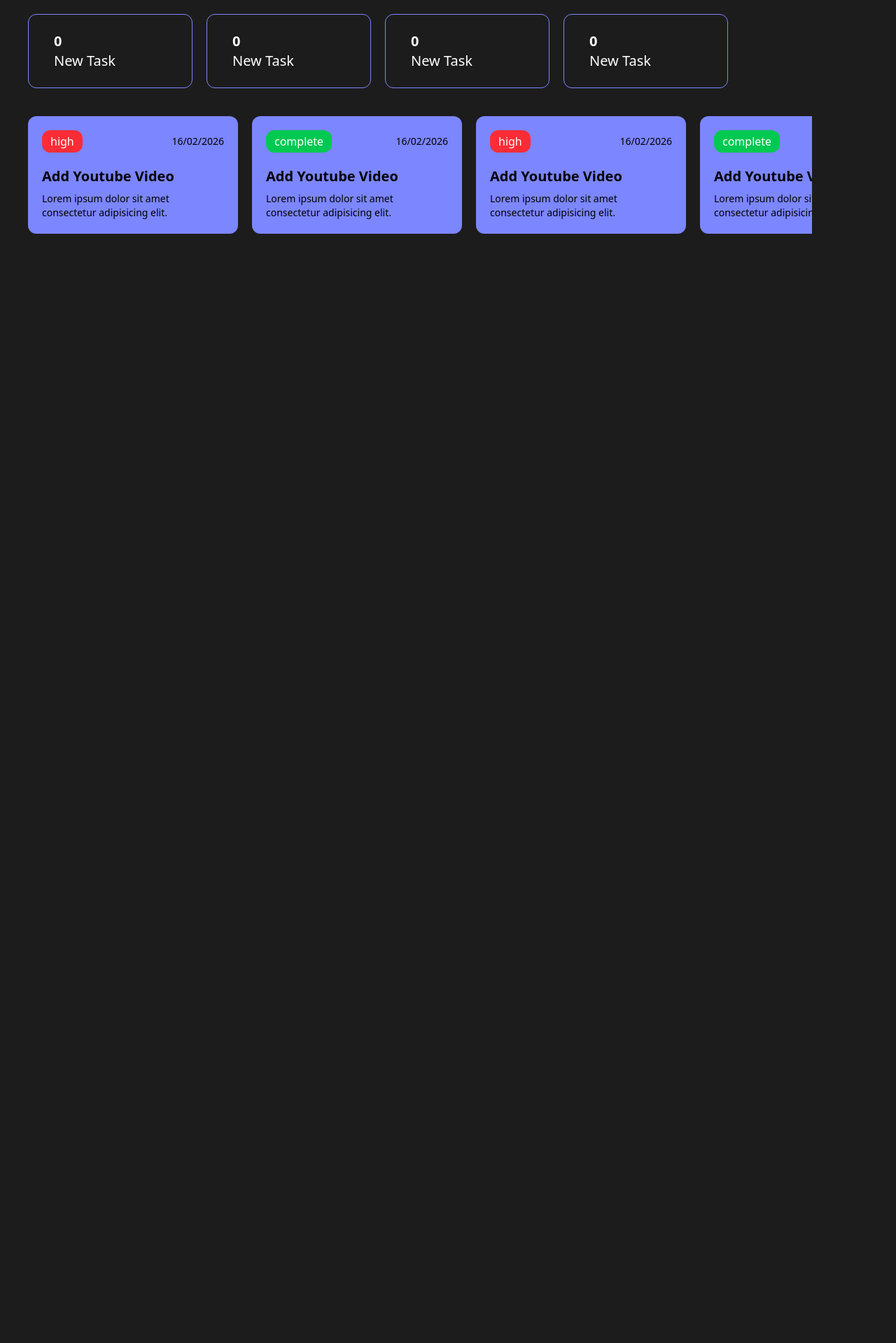
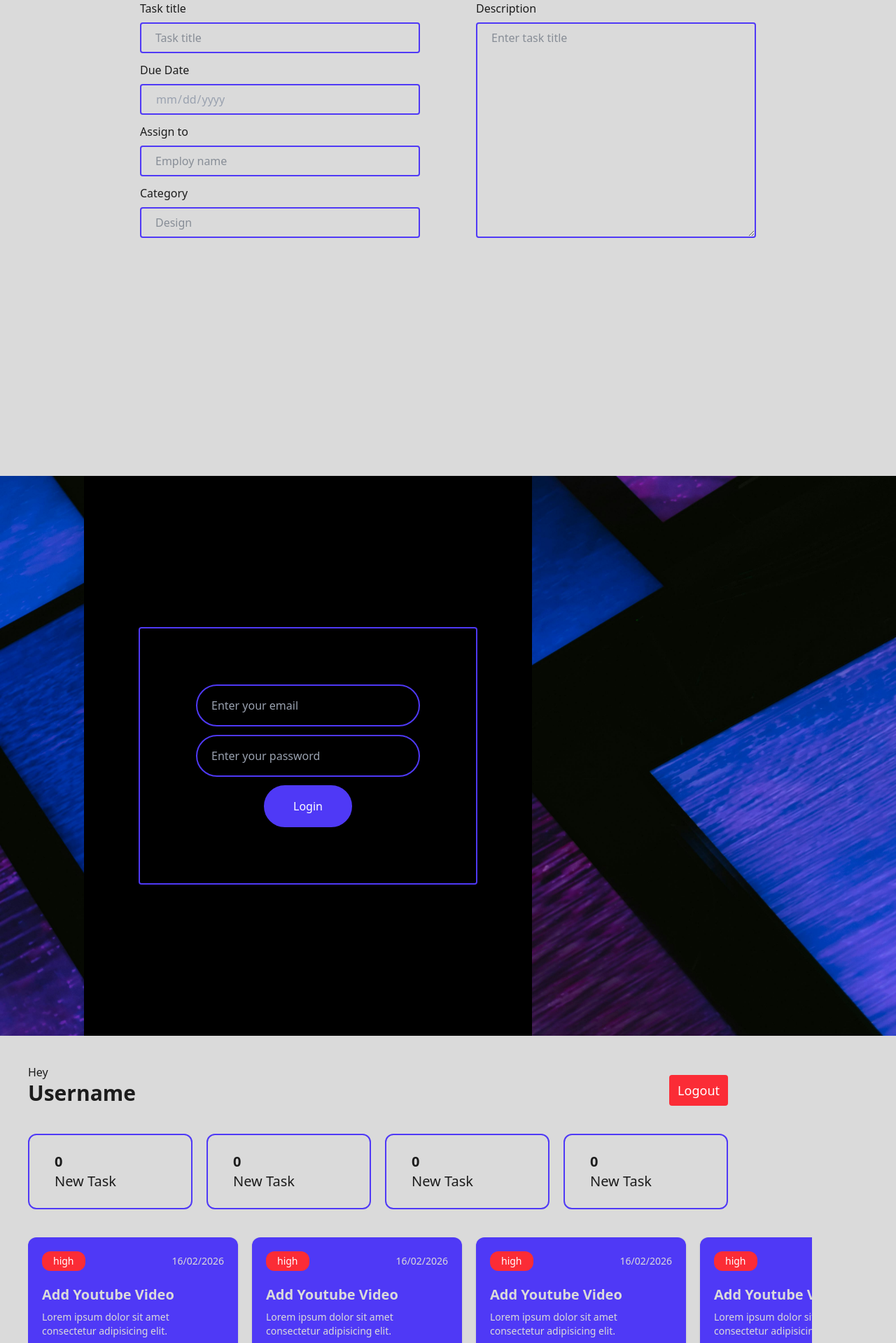
Before and after one commit to nehasaeed327/employ-management-react, a React (Vite) app: page / in a window 1280 px wide. Shown: the part 120-2039 px from the top of the page at 70% size. Before the commit the page ends 800 px from the top, so only its background shows below. Built offline with nearby package versions, Linux system fonts and the light colour scheme.

Commit message:
create task design

```diff
--- a/src/App.css
+++ b/src/App.css
@@ -1,11 +1,15 @@
 @import "tailwindcss";
 
 body{
-  background-color: #1c1c1c;
+  background-color: #dadada;
   overflow-x: hidden;
+  color:#1c1c1c;
 }
 
 
 #taskList::-webkit-scrollbar {
   display: none;
 }
+.date-input::-webkit-calendar-picker-indicator {
+  display: none;
+}
--- a/src/App.jsx
+++ b/src/App.jsx
@@ -1,6 +1,7 @@
 import React from 'react'
 import Login from './components/auth/Login'
 import Employ from './components/dashboard/Employ'
+import Newtask from './Tasklist/Newtask'
 
 
 const App = () => {
@@ -8,7 +9,9 @@ const App = () => {
 
   return (
     <>
-<Employ></Employ>
+   <Newtask></Newtask>
+   <Login></Login>
+   <Employ></Employ>
    </>
   )
 }
--- /dev/null
+++ b/src/Tasklist/Newtask.jsx
@@ -0,0 +1,47 @@
+import React from 'react'
+
+const Newtask = () => {
+  return (
+     <>
+<div className='p-10 h-screen '>
+   <h2 className='text-4xl  mx-15 mb-10'>Create Task</h2>
+  <form action=""  className='flex gap-20  justify-center'>
+
+    <div  >
+      <div className='mb-3'>
+        <h3>Task title</h3>
+        <input type="text"  className='border-2  w-100 border w-100 rounded mt-2 border-indigo-600 px-5 py-2 placeholder: text-gray-700' placeholder='Task title' />
+      </div>
+
+      <div  className='mb-3'>
+        <h3>Due Date</h3>
+        <input className=' border-2 border date-input w-100 rounded mt-2 border-indigo-600 px-5 py-2 placeholder: text-gray-400' type="date" placeholder=''  />
+      </div>
+
+        <div  className='mb-3'>
+        <h3>Assign to</h3>
+        <input className='border border-2 w-100 rounded mt-2 border-indigo-600 px-5 py-2 placeholder: text-gray-700' type="text" placeholder='Employ name' />
+      </div>
+
+        <div  className='mb-3'>
+        <h3>Category</h3>
+        <input className='border border-2 w-100 rounded mt-2 border-indigo-600 px-5 py-2 placeholder: text-gray-700' type="text" placeholder='Design' />
+      </div>
+
+
+
+    </div >
+
+    <div>
+      <div >
+        <h3>Description</h3>
+        <textarea rows="12" className=' w-100 border-2 border w-100 rounded mt-2 border-indigo-600 px-5 py-2 placeholder: text-gray-700'  type="text" placeholder='Enter task title' ></textarea>
+      </div>
+    </div>
+  </form>
+</div>
+   </>
+  )
+}
+
+export default Newtask
--- a/src/Tasklist/Tasklist.jsx
+++ b/src/Tasklist/Tasklist.jsx
@@ -2,85 +2,94 @@ import React from 'react'
 
 const Tasklist = () => {
   return (
-    <div id='taskList' className='w-full  mt-10 h-[55%] flex-nowrap gap-5 flex justify-start items-center  overflow-x-auto' >
+    <div id='taskList' className='w-full  mt-10 h-[55%] flex-nowrap gap-5 flex justify-start items-center overflow-x-auto' >
 
-    <div className='w-[300px] bg-indigo-400 h-full rounded-xl p-5  flex-shrink-0'>
+    <div className=' w-[300px] shadow bg-indigo-600 h-full rounded-xl p-5  flex-shrink-0'>
       <div className="flex justify-between items-center">
-        <h3 className="bg-red-500 px-3 text-white py-1 rounded-xl"> high</h3>
-        <h4 className='text-sm'>16/02/2026</h4>
+        <h3 className="bg-red-500 text-sm px-4 text-white py-1 rounded-xl"> high</h3>
+        <h4 className='text-sm  text-[#dadada] '>16/02/2026</h4>
       </div>
 
-      <h2 className='mt-5  text-xl font-semibold'>
+      <h2 className='mt-5 text-[#dadada] text-xl font-semibold'>
         Add Youtube Video
       </h2>
-      <p className='text-sm mt-2 '>Lorem ipsum dolor sit amet consectetur adipisicing elit. </p>
+      <p className='text-sm mt-2  text-[#dadada] '>Lorem ipsum dolor sit amet consectetur adipisicing elit. </p>
     </div>
 
     {/*  */}
 
-    <div className='w-[300px] bg-indigo-400 h-full rounded-xl p-5  flex-shrink-0'>
+     <div className=' w-[300px] shadow bg-indigo-600 h-full rounded-xl p-5  flex-shrink-0'>
       <div className="flex justify-between items-center">
-        <h3 className="bg-green-500 px-3 text-white py-1 rounded-xl"> complete</h3>
-        <h4 className='text-sm'>16/02/2026</h4>
+        <h3 className="bg-red-500 text-sm px-4 text-white py-1 rounded-xl"> high</h3>
+        <h4 className='text-sm  text-[#dadada] '>16/02/2026</h4>
       </div>
 
-      <h2 className='mt-5  text-xl font-semibold'>
+      <h2 className='mt-5 text-[#dadada] text-xl font-semibold'>
         Add Youtube Video
       </h2>
-      <p className='text-sm mt-2 '>Lorem ipsum dolor sit amet consectetur adipisicing elit. </p>
+      <p className='text-sm mt-2  text-[#dadada] '>Lorem ipsum dolor sit amet consectetur adipisicing elit. </p>
     </div>
 
-        <div className='w-[300px] bg-indigo-400 h-full rounded-xl p-5  flex-shrink-0'>
+
+     <div className=' w-[300px] shadow bg-indigo-600 h-full rounded-xl p-5  flex-shrink-0'>
       <div className="flex justify-between items-center">
-        <h3 className="bg-red-500 px-3 text-white py-1 rounded-xl"> high</h3>
-        <h4 className='text-sm'>16/02/2026</h4>
+        <h3 className="bg-red-500 text-sm px-4 text-white py-1 rounded-xl"> high</h3>
+        <h4 className='text-sm  text-[#dadada] '>16/02/2026</h4>
       </div>
 
-      <h2 className='mt-5  text-xl font-semibold'>
+      <h2 className='mt-5 text-[#dadada] text-xl font-semibold'>
         Add Youtube Video
       </h2>
-      <p className='text-sm mt-2 '>Lorem ipsum dolor sit amet consectetur adipisicing elit. </p>
+      <p className='text-sm mt-2  text-[#dadada] '>Lorem ipsum dolor sit amet consectetur adipisicing elit. </p>
+    </div>
+     <div className=' w-[300px] shadow bg-indigo-600 h-full rounded-xl p-5  flex-shrink-0'>
+      <div className="flex justify-between items-center">
+        <h3 className="bg-red-500 text-sm px-4 text-white py-1 rounded-xl"> high</h3>
+        <h4 className='text-sm  text-[#dadada] '>16/02/2026</h4>
+      </div>
+
+      <h2 className='mt-5 text-[#dadada] text-xl font-semibold'>
+        Add Youtube Video
+      </h2>
+      <p className='text-sm mt-2  text-[#dadada] '>Lorem ipsum dolor sit amet consectetur adipisicing elit. </p>
     </div>
 
-    {/*  */}
-
-    <div className='w-[300px] bg-indigo-400 h-full rounded-xl p-5  flex-shrink-0'>
+     <div className=' w-[300px] shadow bg-indigo-600 h-full rounded-xl p-5  flex-shrink-0'>
       <div className="flex justify-between items-center">
-        <h3 className="bg-green-500 px-3 text-white py-1 rounded-xl"> complete</h3>
-        <h4 className='text-sm'>16/02/2026</h4>
+        <h3 className="bg-red-500 text-sm px-4 text-white py-1 rounded-xl"> high</h3>
+        <h4 className='text-sm  text-[#dadada] '>16/02/2026</h4>
       </div>
 
-      <h2 className='mt-5  text-xl font-semibold'>
+      <h2 className='mt-5 text-[#dadada] text-xl font-semibold'>
         Add Youtube Video
       </h2>
-      <p className='text-sm mt-2 '>Lorem ipsum dolor sit amet consectetur adipisicing elit. </p>
+      <p className='text-sm mt-2  text-[#dadada] '>Lorem ipsum dolor sit amet consectetur adipisicing elit. </p>
     </div>
 
-        <div className='w-[300px] bg-indigo-400 h-full rounded-xl p-5  flex-shrink-0'>
+     <div className=' w-[300px] shadow bg-indigo-600 h-full rounded-xl p-5  flex-shrink-0'>
       <div className="flex justify-between items-center">
-        <h3 className="bg-red-500 px-3 text-white py-1 rounded-xl"> high</h3>
-        <h4 className='text-sm'>16/02/2026</h4>
+        <h3 className="bg-red-500 text-sm px-4 text-white py-1 rounded-xl"> high</h3>
+        <h4 className='text-sm  text-[#dadada] '>16/02/2026</h4>
       </div>
 
-      <h2 className='mt-5  text-xl font-semibold'>
+      <h2 className='mt-5 text-[#dadada] text-xl font-semibold'>
         Add Youtube Video
       </h2>
-      <p className='text-sm mt-2 '>Lorem ipsum dolor sit amet consectetur adipisicing elit. </p>
+      <p className='text-sm mt-2  text-[#dadada] '>Lorem ipsum dolor sit amet consectetur adipisicing elit. </p>
     </div>
 
-    {/*  */}
-
-    <div className='w-[300px] bg-indigo-400 h-full rounded-xl p-5  flex-shrink-0'>
+     <div className=' w-[300px] shadow bg-indigo-600 h-full rounded-xl p-5  flex-shrink-0'>
       <div className="flex justify-between items-center">
-        <h3 className="bg-green-500 px-3 text-white py-1 rounded-xl"> complete</h3>
-        <h4 className='text-sm'>16/02/2026</h4>
+        <h3 className="bg-red-500 text-sm px-4 text-white py-1 rounded-xl"> high</h3>
+        <h4 className='text-sm  text-[#dadada] '>16/02/2026</h4>
       </div>
 
-      <h2 className='mt-5  text-xl font-semibold'>
+      <h2 className='mt-5 text-[#dadada] text-xl font-semibold'>
         Add Youtube Video
       </h2>
-      <p className='text-sm mt-2 '>Lorem ipsum dolor sit amet consectetur adipisicing elit. </p>
+      <p className='text-sm mt-2  text-[#dadada] '>Lorem ipsum dolor sit amet consectetur adipisicing elit. </p>
     </div>
+    {/*  */}
 
 
 
--- a/src/components/dashboard/Employ.jsx
+++ b/src/components/dashboard/Employ.jsx
@@ -13,7 +13,7 @@ const Employ = () => {
   return (
 
 
-    <div className='w-[1200px] bg-[#1c1c1c] p-10'>
+    <div className='w-[1200px]  p-10'>
 
       <Header></Header>
       <TaskListNumber></TaskListNumber>
--- a/src/other/Header.jsx
+++ b/src/other/Header.jsx
@@ -3,7 +3,7 @@ import React from 'react'
 const Header = () => {
   return (
      <div className="flex w-[1000px] justify-between items-end ">
-        <h1 className="tex-2xl text-white font-medium">Hey <br></br><span className='text-3xl font-semibold '>Username </span></h1>
+        <h1 className="tex-2xl  font-medium">Hey <br></br><span className='text-3xl font-semibold '>Username </span></h1>
         <button className='bg-red-500 px-3 py-2 rounded-sm text-white text-lg font-medium'>Logout</button>
       </div>
   )
--- a/src/other/TaskListNumber.jsx
+++ b/src/other/TaskListNumber.jsx
@@ -3,32 +3,37 @@ import React from 'react'
 const TaskListNumber = () => {
   return (
     <div className='flex w-[1000px] justify-between gap-5 '>
-      <div className=" w-[45%] border border-indigo-400 mt-10 rounded-xl py-6 px-9">
-        <h2 className="text-xl  text-white font-semibold">0</h2>
-        <h3 className="text-xl text-white font-medium ">New Task</h3>
+      <div className=" w-[45%] border border-2 border-indigo-600 mt-10 rounded-xl py-6 px-9">
+        <h2 className="text-xl  font-semibold">0</h2>
+        <h3 className="text-xl font-medium ">New Task</h3>
 
       </div>
 
-      {/* 2 */}
-      <div className=" w-[45%] border border-indigo-400 mt-10 rounded-xl py-6 px-9">
-        <h2 className="text-xl  text-white font-semibold">0</h2>
-        <h3 className="text-xl text-white font-medium ">New Task</h3>
+
+      {/*  */}
+
+       <div className=" w-[45%] border border-2 border-indigo-600 mt-10 rounded-xl py-6 px-9">
+        <h2 className="text-xl  font-semibold">0</h2>
+        <h3 className="text-xl font-medium ">New Task</h3>
 
       </div>
 
-       {/* 2 */}
-      <div className=" w-[45%] border border-indigo-400 mt-10 rounded-xl py-6 px-9">
-        <h2 className="text-xl  text-white font-semibold">0</h2>
-        <h3 className="text-xl text-white font-medium ">New Task</h3>
+
+
+       <div className=" w-[45%] border border-2 border-indigo-600 mt-10 rounded-xl py-6 px-9">
+        <h2 className="text-xl  font-semibold">0</h2>
+        <h3 className="text-xl font-medium ">New Task</h3>
 
       </div>
 
-       {/* 4*/}
-      <div className=" w-[45%] border border-indigo-400 mt-10 rounded-xl py-6 px-9">
-        <h2 className="text-xl  text-white font-semibold">0</h2>
-        <h3 className="text-xl text-white font-medium ">New Task</h3>
+
+       <div className=" w-[45%] border border-2 border-indigo-600 mt-10 rounded-xl py-6 px-9">
+        <h2 className="text-xl  font-semibold">0</h2>
+        <h3 className="text-xl font-medium ">New Task</h3>
 
       </div>
+
+
 
 
 
```
